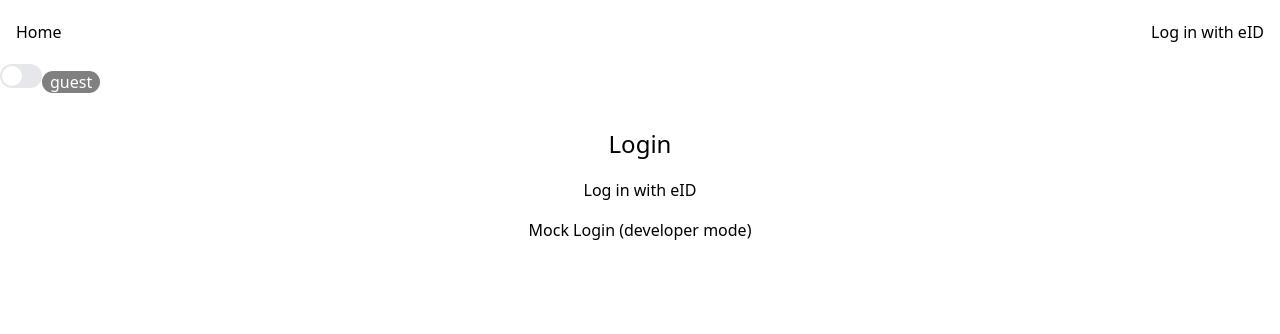
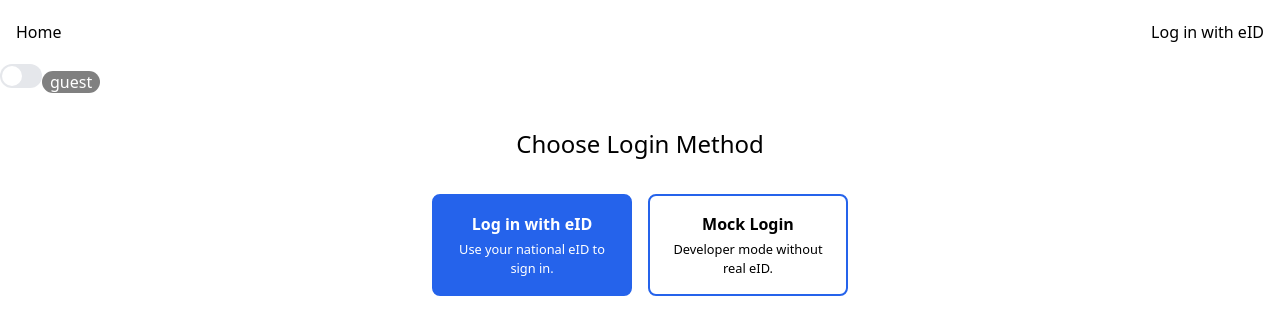
Before and after one commit to victorrobotxt/toting, a Next.js app in the folder packages/frontend/: page /login in a window 1280 px wide. Shown: the top 334 px of the page. Built offline with nearby package versions, Linux system fonts and the light colour scheme.

Commit message:
feat(frontend): add dual mode auth selector

```diff
--- /dev/null
+++ b/packages/frontend/src/lib/analytics.ts
@@ -0,0 +1,11 @@
+export const emit = (event: string, data: Record<string, any> = {}): void => {
+  try {
+    if (typeof window !== 'undefined' && (window as any).gtag) {
+      (window as any).gtag('event', event, data);
+    } else {
+      console.log('analytics event', event, data);
+    }
+  } catch (err) {
+    console.warn('analytics failed', err);
+  }
+};
--- a/packages/frontend/src/pages/login.tsx
+++ b/packages/frontend/src/pages/login.tsx
@@ -5,6 +5,7 @@ import { useAuth } from '../lib/AuthProvider';
 import MockLoginModal from '../components/MockLoginModal';
 import { useI18n } from '../lib/I18nProvider';
 import { apiUrl } from '../lib/api';
+import { emit } from '../lib/analytics';
 
 export default function LoginPage() {
   const router = useRouter();
@@ -23,11 +24,13 @@ export default function LoginPage() {
 
   const openMock = () => {
     setMode('mock');
+    emit('auth_mode_selected', { mode: 'mock' });
     setShowMock(true);
   };
 
   const startLogin = async () => {
     setMode('eid');
+    emit('auth_mode_selected', { mode: 'eid' });
     setFlowAborted(false);
     try {
       const res = await fetch(apiUrl('/auth/initiate'), { redirect: 'manual' });
@@ -59,31 +62,32 @@ export default function LoginPage() {
   return (
     <>
       <NavBar />
-      <main
-        style={{
-          display: 'flex',
-          flexDirection: 'column',
-          alignItems: 'center',
-          gap: '1rem',
-          padding: '2rem',
-        }}
-      >
-        <h1 style={{ fontSize: '1.5rem' }}>Login</h1>
+      <main className="auth-selector">
+        <h1 style={{ fontSize: '1.5rem', marginBottom: '1rem' }}>{t('login.title')}</h1>
         {flowAborted && (
           <div style={{background:'#fee2e2',padding:'0.5rem 1rem',borderRadius:'4px'}}>
             {t('login.retry')} <button onClick={startLogin}>{t('login.retryBtn')}</button> {' '}
             <button onClick={openMock}>{t('login.switch')}</button>
           </div>
         )}
-        <button onClick={startLogin} aria-label="Log in with national eID">
-          Log in with eID
+        <div className="auth-options">
+          <button
+            className="auth-option-btn primary"
+            onClick={startLogin}
+            aria-label="Log in with national eID"
+          >
+            <span>{t('login.eid')}</span>
+            <small>{t('login.eidDesc')}</small>
           </button>
           <button
+            className="auth-option-btn"
             onClick={openMock}
             aria-label="Open developer mock login"
           >
-          Mock Login (developer mode)
+            <span>{t('login.mock')}</span>
+            <small>{t('login.mockDesc')}</small>
           </button>
+        </div>
       </main>
       {showMock && <MockLoginModal onClose={() => setShowMock(false)} />}
     </>
--- a/packages/frontend/src/styles/globals.css
+++ b/packages/frontend/src/styles/globals.css
@@ -124,3 +124,48 @@ body {
     transform: translateX(300%);
   }
 }
+
+.auth-selector {
+  display: flex;
+  flex-direction: column;
+  align-items: center;
+  gap: 1rem;
+  padding: 2rem;
+}
+
+.auth-options {
+  display: flex;
+  gap: 1rem;
+  flex-wrap: wrap;
+  justify-content: center;
+}
+
+.auth-option-btn {
+  flex: 1 1 150px;
+  max-width: 200px;
+  padding: 1rem;
+  border-radius: 8px;
+  border: 2px solid var(--primary);
+  background: var(--bg);
+  color: var(--text);
+  cursor: pointer;
+  text-align: center;
+}
+
+.auth-option-btn.primary {
+  background: var(--primary);
+  color: var(--bg);
+}
+
+.auth-option-btn span {
+  display: block;
+  font-size: 1rem;
+  font-weight: 600;
+}
+
+.auth-option-btn small {
+  display: block;
+  font-size: 0.8rem;
+  margin-top: 0.25rem;
+  color: inherit;
+}
--- a/packages/frontend/src/translations/bg.json
+++ b/packages/frontend/src/translations/bg.json
@@ -2,6 +2,11 @@
   "login.retry": "Прозорецът бе затворен.",
   "login.retryBtn": "Опитай отново",
   "login.switch": "Превключи към макет",
+  "login.title": "Изберете метод на вход",
+  "login.eid": "Вход с eID",
+  "login.eidDesc": "Използвайте националния си eID.",
+  "login.mock": "Макетен вход",
+  "login.mockDesc": "Режим за разработка без eID.",
   "account.logout": "Изход",
   "account.switch": "Смени метода",
   "account.role": "Смяна на роля",
--- a/packages/frontend/src/translations/en.json
+++ b/packages/frontend/src/translations/en.json
@@ -2,6 +2,11 @@
   "login.retry": "Login window closed.",
   "login.retryBtn": "Retry",
   "login.switch": "Switch to Mock",
+  "login.title": "Choose Login Method",
+  "login.eid": "Log in with eID",
+  "login.eidDesc": "Use your national eID to sign in.",
+  "login.mock": "Mock Login",
+  "login.mockDesc": "Developer mode without real eID.",
   "account.logout": "Logout",
   "account.switch": "Switch Login Method",
   "account.role": "Change User Role",
```
Lines whose indentation alone changed are shown as unchanged.
